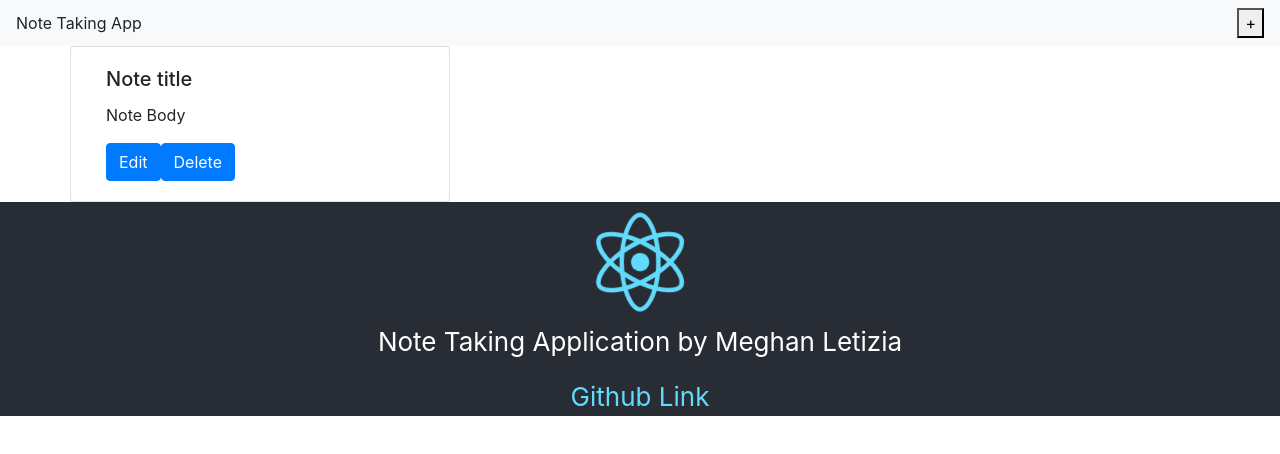
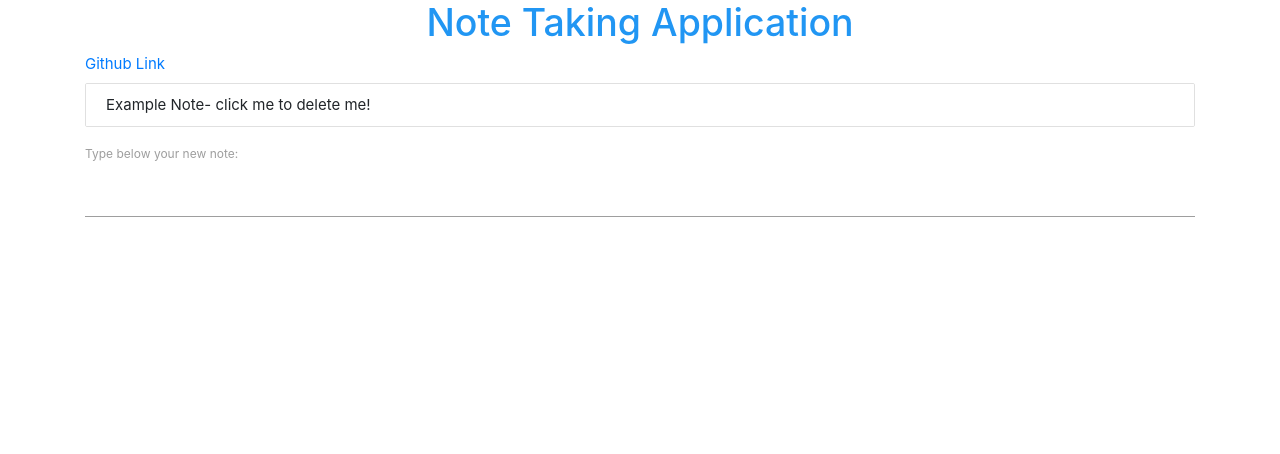
Before and after one commit to megletizia/note-taking-app, a React (Create React App) app: page / in a window 1280 px wide. Shown: the top 454 px of the page. Built offline with nearby package versions, Linux system fonts and the light colour scheme.

Commit message:
Changed components around to make an easier list to add / delete notes that works

```diff
--- a/public/index.html
+++ b/public/index.html
@@ -2,7 +2,6 @@
 <html lang="en">
   <head>
     <meta charset="utf-8" />
-    <link rel="shortcut icon" href="%PUBLIC_URL%/favicon.ico" />
     <meta
       name="viewport"
       content="width=device-width, initial-scale=1, shrink-to-fit=no"
@@ -13,6 +12,7 @@
       user's mobile device or desktop. See https://developers.google.com/web/fundamentals/web-app-manifest/
     -->
     <link rel="manifest" href="%PUBLIC_URL%/manifest.json" />
+    <link rel="shortcut icon" href="%PUBLIC_URL%/favicon.ico" />
     <!--
       Notice the use of %PUBLIC_URL% in the tags above.
       It will be replaced with the URL of the `public` folder during the build.
@@ -22,6 +22,12 @@
       work correctly both with client-side routing and a non-root public URL.
       Learn how to configure a non-root public URL by running `npm run build`.
     -->
+    <!-- Compiled and minified CSS -->
+    <!-- Compiled and minified CSS -->
+    <link
+      rel="stylesheet"
+      href="https://cdnjs.cloudflare.com/ajax/libs/materialize/1.0.0/css/materialize.min.css"
+    />
     <title>React App</title>
   </head>
   <body>
--- /dev/null
+++ b/src/AddNote.js
@@ -0,0 +1,34 @@
+import React, { Component } from "react";
+
+class AddNote extends Component {
+  state = {
+    content: ""
+  };
+  handleChange = event => {
+    this.setState({
+      content: event.target.value
+    });
+  };
+  handleSubmit = event => {
+    // Need this so that it doesn't refresh the page every event
+    event.preventDefault();
+    this.props.addNote(this.state);
+    this.setState({ content: "" });
+  };
+  render() {
+    return (
+      <div>
+        <form onSubmit={this.handleSubmit}>
+          <label>Type below your new note: </label>
+          <input
+            type="text"
+            onChange={this.handleChange}
+            value={this.state.content}
+          />
+        </form>
+      </div>
+    );
+  }
+}
+
+export default AddNote;
--- a/src/App.css
+++ /dev/null
@@ -1,33 +0,0 @@
-.App {
-  text-align: center;
-}
-
-.App-logo {
-  animation: App-logo-spin infinite 20s linear;
-  height: 15vmin;
-  pointer-events: none;
-}
-
-.App-header {
-  background-color: #282c34;
-  min-height: 10vh;
-  display: flex;
-  flex-direction: column;
-  align-items: center;
-  justify-content: center;
-  font-size: calc(10px + 2vmin);
-  color: white;
-}
-
-.App-link {
-  color: #61dafb;
-}
-
-@keyframes App-logo-spin {
-  from {
-    transform: rotate(0deg);
-  }
-  to {
-    transform: rotate(360deg);
-  }
-}
--- a/src/App.js
+++ b/src/App.js
@@ -1,56 +1,33 @@
 import React, { Component } from "react";
-import logo from "./logo.svg";
-import "./App.css";
-import NavBar from "./components/navbar";
-import Notes from "./components/notes";
+import Notes from "./Notes";
+import AddNote from "./AddNote";
 
 class App extends Component {
   state = {
-    currentId: 0,
-    notes: [{ id: 0 }]
+    notes: [{ id: 1, content: "Example Note- click me to delete me!" }]
   };
-
-  handleAddNote = () => {
-    let currentId = this.state.currentId + 1;
-    let notes = this.state.notes;
-    notes.push({ id: currentId });
-    this.setState({ notes, currentId });
+  deleteNote = id => {
+    // Filters out the notes that were clicked on
+    const notes = this.state.notes.filter(note => {
+      return note.id !== id;
+    });
+    this.setState({
+      notes
+    });
   };
-
-  handleDeleteCard = cardId => {
-    let notes = this.state.notes.filter(n => n.id !== cardId);
+  addNote = note => {
+    note.id = Math.random();
+    let notes = [...this.state.notes, note];
     this.setState({ notes });
   };
-  handleEditCard = () => {
-    console.log("edit");
-  };
-
   render() {
     return (
-      <React.Fragment>
-        <NavBar onAdd={this.handleAddNote} />
-        <main className="container">
-          <Notes
-            notes={this.state.notes}
-            onEdit={this.handleEditCard}
-            onDelete={this.handleDeleteCard}
-          />
-        </main>
-        <div className="App">
-          <header className="App-header">
-            <img src={logo} className="App-logo" alt="logo" />
-            <p>Note Taking Application by Meghan Letizia</p>
-            <a
-              className="App-link"
-              href="https://github.com/megletizia/note-taking-app"
-              target="_blank"
-              rel="noopener noreferrer"
-            >
-              Github Link
-            </a>
-          </header>
-        </div>
-      </React.Fragment>
+      <div className="note-app container">
+        <h1 className="center blue-text">Note Taking Application</h1>
+        <a href="https://github.com/megletizia/note-taking-app">Github Link</a>
+        <Notes notes={this.state.notes} deleteNote={this.deleteNote} />
+        <AddNote addNote={this.addNote} />
+      </div>
     );
   }
 }
--- /dev/null
+++ b/src/Notes.js
@@ -0,0 +1,24 @@
+import React from "react";
+
+const Notes = ({ notes, deleteNote }) => {
+  const noteList = notes.length ? (
+    notes.map(note => {
+      return (
+        <div className="collection-item" key={note.id}>
+          <span
+            onClick={() => {
+              deleteNote(note.id);
+            }}
+          >
+            {note.content}
+          </span>
+        </div>
+      );
+    })
+  ) : (
+    <p className="center">No notes left- create one below!</p>
+  );
+  return <div className="notes collection">{noteList}</div>;
+};
+
+export default Notes;
--- a/src/components/editnote.jsx
+++ /dev/null
@@ -1,41 +0,0 @@
-import React, { Component } from "react";
-import Modal from "react-bootstrap/Modal";
-import Button from "react-bootstrap/Button";
-
-class EditNote extends Component {
-  state = {
-    show: false
-  };
-  handleClose = () => {
-    this.setState({ show: false });
-  };
-  handleShow = () => {
-    this.setState({ show: true });
-  };
-  render() {
-    return (
-      <>
-        <Button variant="primary" onClick={this.handleShow}>
-          Edit
-        </Button>
-
-        <Modal show={this.state.show} onHide={this.handleClose}>
-          <Modal.Header closeButton>
-            <Modal.Title>Modal heading</Modal.Title>
-          </Modal.Header>
-          <Modal.Body>Note Body</Modal.Body>
-          <Modal.Footer>
-            <Button variant="secondary" onClick={this.handleClose}>
-              Close
-            </Button>
-            <Button variant="primary" onClick={this.handleClose}>
-              Save Changes
-            </Button>
-          </Modal.Footer>
-        </Modal>
-      </>
-    );
-  }
-}
-
-export default EditNote;
--- a/src/components/navbar.jsx
+++ /dev/null
@@ -1,14 +0,0 @@
-import React, { Component } from "react";
-
-class NavBar extends Component {
-  render() {
-    return (
-      <nav className="navbar navbar-light bg-light">
-        Note Taking App
-        <button onClick={this.props.onAdd}>+</button>
-      </nav>
-    );
-  }
-}
-
-export default NavBar;
--- a/src/components/note.jsx
+++ /dev/null
@@ -1,27 +0,0 @@
-import React, { Component } from "react";
-
-import EditNote from "./editnote";
-
-class Note extends Component {
-  render() {
-    return (
-      <div className="card col-sm-6 col-lg-4">
-        <div className="card-body">
-          <h5 className="card-title">Note title</h5>
-          <p className="card-text">Note Body</p>
-          <EditNote />
-          <button
-            onClick={this.props.onEdit}
-            type="button"
-            className="btn btn-primary"
-            onClick={() => this.props.onDelete(this.props.note.id)}
-          >
-            Delete
-          </button>
-        </div>
-      </div>
-    );
-  }
-}
-
-export default Note;
--- a/src/components/notes.jsx
+++ /dev/null
@@ -1,22 +0,0 @@
-import React, { Component } from "react";
-import Note from "./note";
-
-class Notes extends Component {
-  render() {
-    const { notes } = this.props;
-    return (
-      <div className="row">
-        {notes.map(note => (
-          <Note
-            note={note}
-            key={note.id}
-            onEdit={this.props.onEdit}
-            onDelete={this.props.onDelete}
-          />
-        ))}
-      </div>
-    );
-  }
-}
-
-export default Notes;
```
Also changed, not shown: src/logo.svg (deleted), 1 other file (tests, documents, lock files or other folders).
